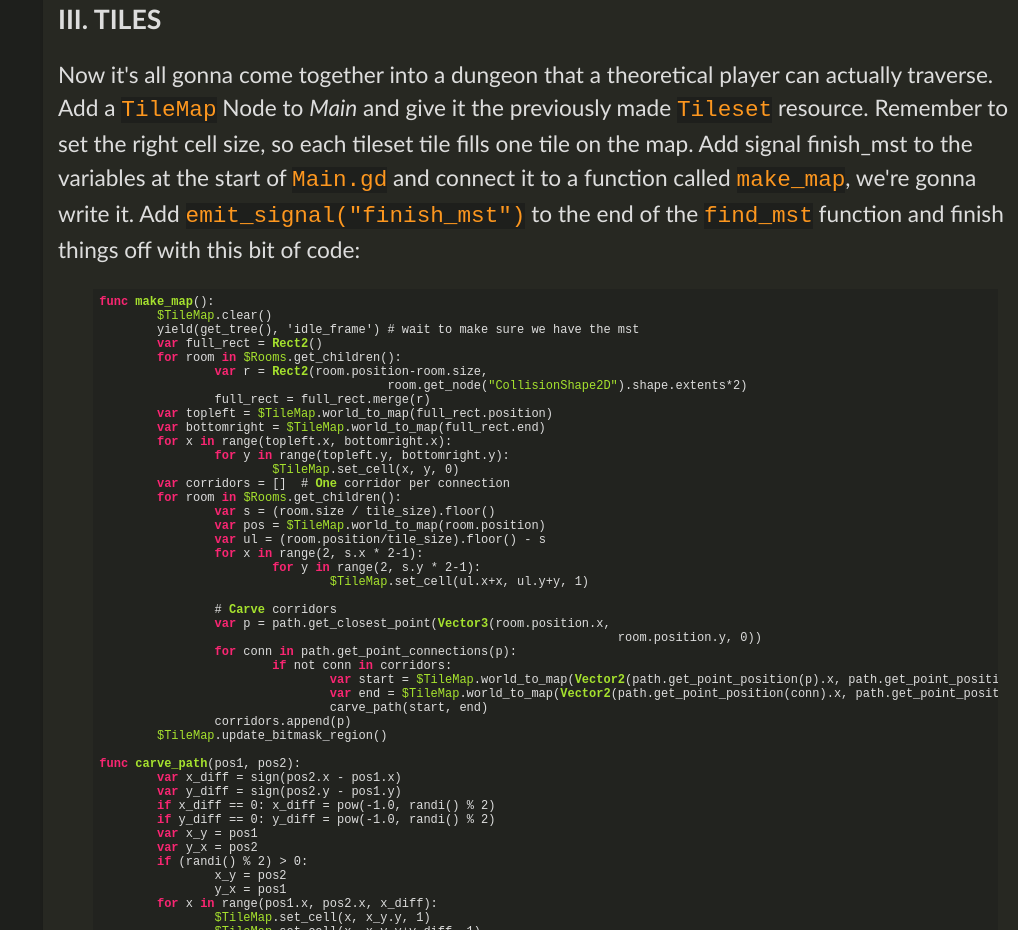
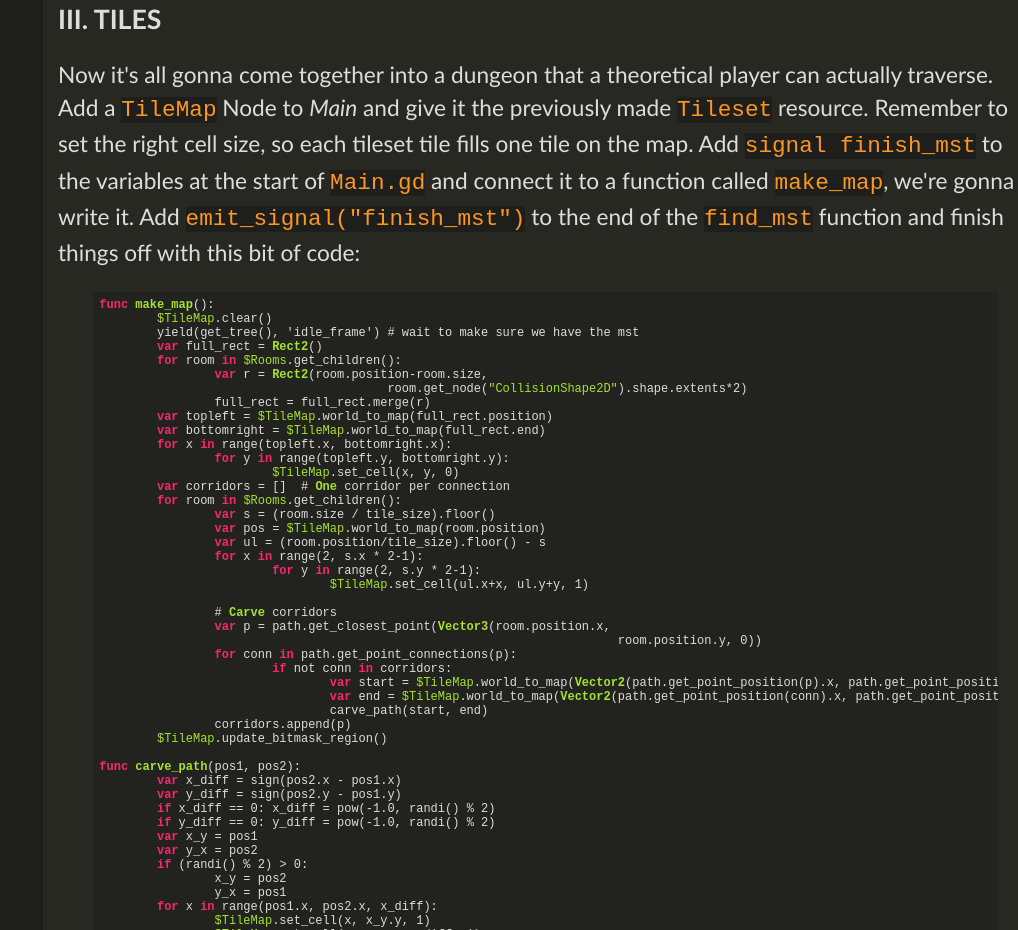
Before and after one commit to aridai-shi/NoNonsenseGodot, a plain HTML site: page tutorials/roguelike.html in a window 1280 px wide. Shown: the part 2654-3584 px from the top of the page, without its empty margins (262-1280 px from the left). Drawn offline with Linux system fonts and the light colour scheme; files that its build step writes are made by us from their sources.

Commit message:
Update roguelike.html
Fixed a misused tag

```diff
--- a/tutorials/roguelike.html
+++ b/tutorials/roguelike.html
@@ -123,7 +123,7 @@ func find_mst(nodes):
             <p class="subtitle">Again, to get a better image of the situation, feel free to setup a debug draw between all of the <samp>AStar</samp>'s points and connections.</p>
             <h2>III. TILES</h2>
             <p>Now it's all gonna come together into a dungeon that a theoretical player can actually traverse. Add a <samp>TileMap</samp> Node to <i>Main</i> and give it the previously made <samp>Tileset</samp> resource. Remember to set the right cell size,
-                so each tileset tile fills one tile on the map. Add <span>signal finish_mst</span> to the variables at the start of <samp>Main.gd</samp> and connect it to a function called <samp>make_map</samp>, we're gonna write it. Add <samp>emit_signal("finish_mst")</samp>                to the end of the <samp>find_mst</samp> function and finish things off with this bit of code:</p> <pre style="width: 15%;left:22px;position: relative;"><code class="language-swift shadow-box" style="width:620%;">func make_map():
+                so each tileset tile fills one tile on the map. Add <samp>signal finish_mst</samp> to the variables at the start of <samp>Main.gd</samp> and connect it to a function called <samp>make_map</samp>, we're gonna write it. Add <samp>emit_signal("finish_mst")</samp>                to the end of the <samp>find_mst</samp> function and finish things off with this bit of code:</p> <pre style="width: 15%;left:22px;position: relative;"><code class="language-swift shadow-box" style="width:620%;">func make_map():
 	$TileMap.clear()
 	yield(get_tree(), 'idle_frame') # wait to make sure we have the mst
 	var full_rect = Rect2()
```
